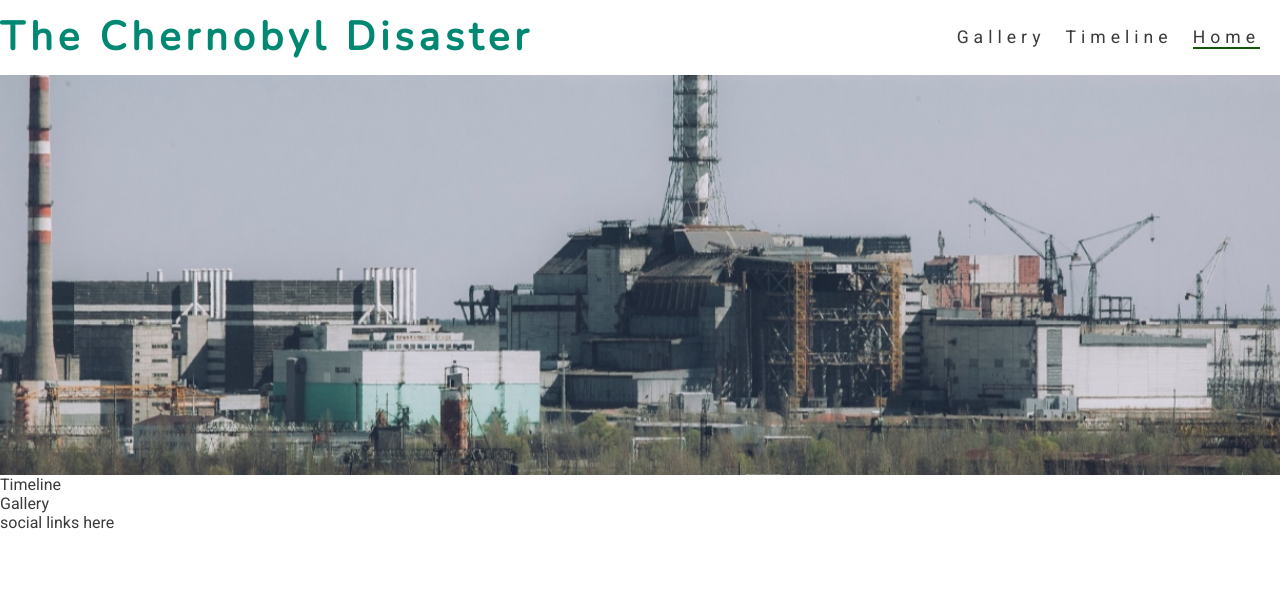
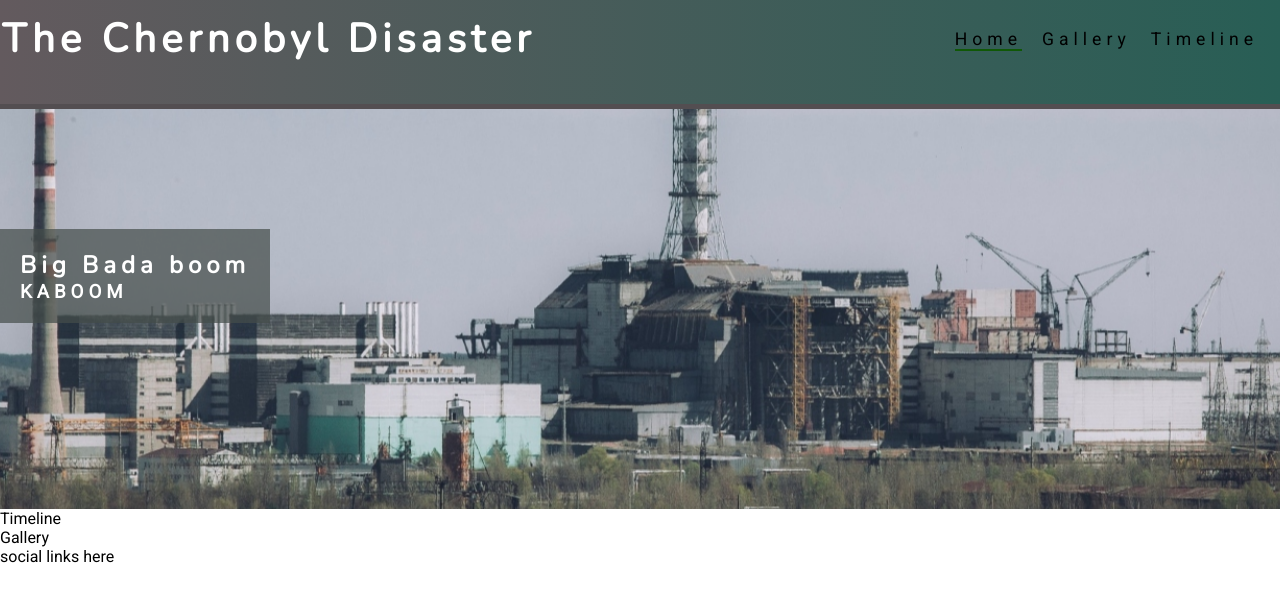
Before and after one commit to PrezBala/Project1, a plain HTML site: page index.html in a window 1280 px wide. Drawn offline with nearby package versions, Linux system fonts and the light colour scheme.

Commit message:
Added opacity and text to hero image

```diff
--- a/assets/css/style.css
+++ b/assets/css/style.css
@@ -18,7 +18,7 @@ body {
 
     font-family: Roboto, sans-serif;
     font-weight: 300;
-    color: #3a3a3a;
+    color: #000000;
 }
 
 /* headings and logo */
@@ -27,7 +27,7 @@ h1 {
     font-family: Nunito, sans-serif;
     letter-spacing: 5px;
     text-align: center;
-    color: #008873;
+    color: #ffffff;
 }
 
 h2 {
@@ -36,7 +36,18 @@ h2 {
     text-align: center;
     color: #75003A;
 }
+header {
+    background-image: linear-gradient(to left, #285e55, #635a5e);
 
+    /* fallback color if gradient does not show up */
+
+    background-color: #534e51;
+    padding: 2px;
+
+    /* border-bottom: 5px solid #534e51; */
+    border-bottom: 5px solid #534e51;
+    height: 100px;
+}
 #logo {
 
     float: left;
@@ -100,7 +111,7 @@ border-bottom: 2px solid #105807;
     background-size: cover;
      /* animates zoom effect on loading page */
      animation-name: hero-image-zoom;
-     animation-duration: 5s;
+     animation-duration: 8s;
      animation-fill-mode: forwards;
  }
 
@@ -117,3 +128,17 @@ border-bottom: 2px solid #105807;
 
 
 }
+
+.hero-h1 {
+    color: white;
+    margin-bottom: 0;
+}
+
+#hero-overlay-text-box {
+    color: white;
+    letter-spacing: 5px;
+    padding: 20px;
+    position: absolute;
+    top: 30%;
+    background-color: rgba(69, 77, 75, 0.7);
+}
--- a/index.html
+++ b/index.html
@@ -24,9 +24,7 @@
         <nav>
 
             <ul id="menu">
-                <li>
-                    <a href="index.html" class="active">Home</a>
-                </li>
+
 
                 <li>
                     <a href="#">Timeline</a>
@@ -34,6 +32,10 @@
 
                 <li>
                     <a href="#">Gallery</a>
+                </li>
+
+                <li>
+                    <a href="index.html" class="active">Home</a>
                 </li>
 
             </ul>
@@ -45,7 +47,9 @@
     <section id="hero-outer">
 
 <div id="hero-image"></div>
-
+<div id="hero-overlay-text-box">
+    <h1 class="hero-h1">Big Bada boom </h1>
+    <h3 class="hero-h1">KABOOM</h3>
     </section>
 
     <section>Timeline</section>
```
